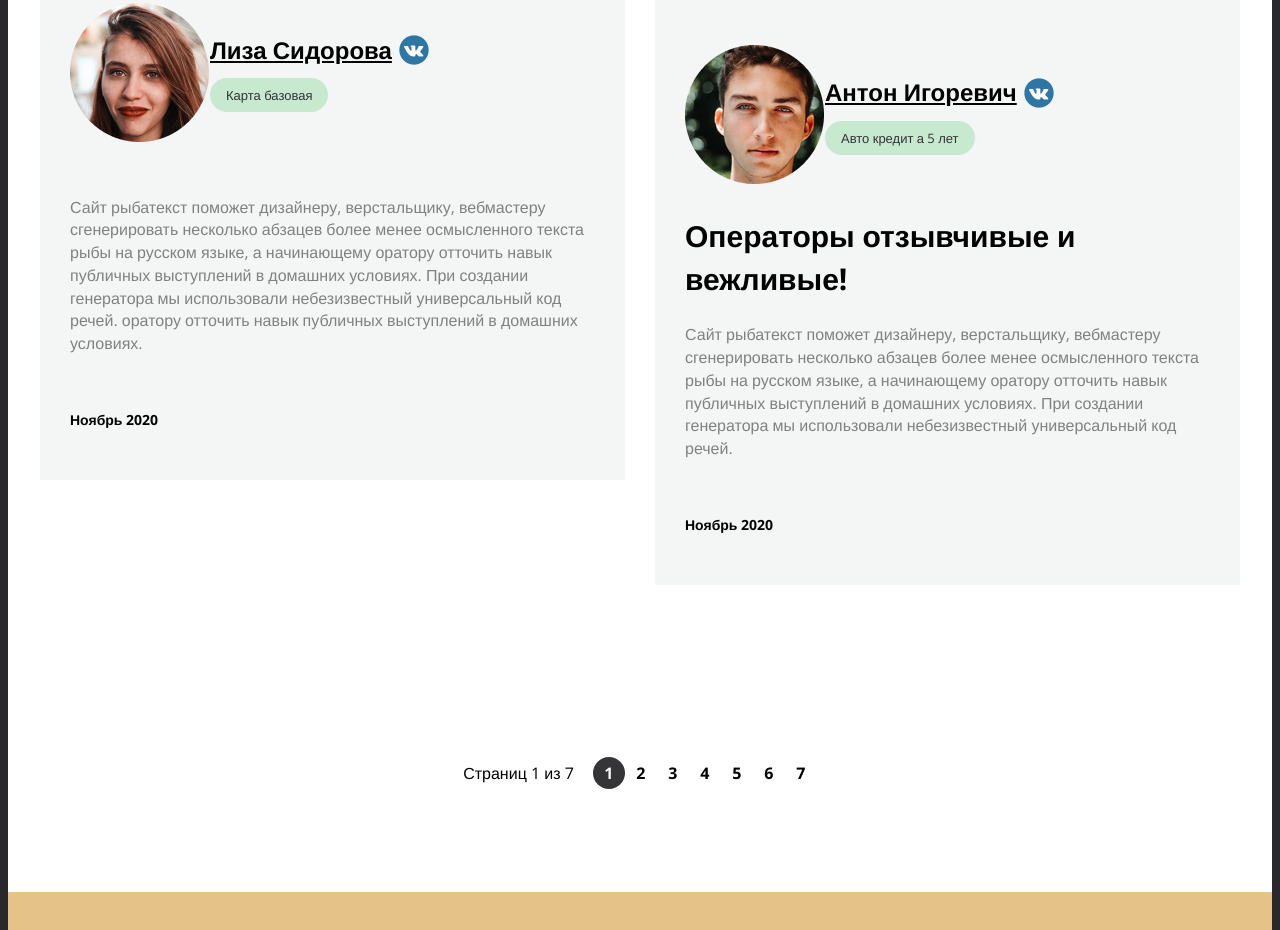
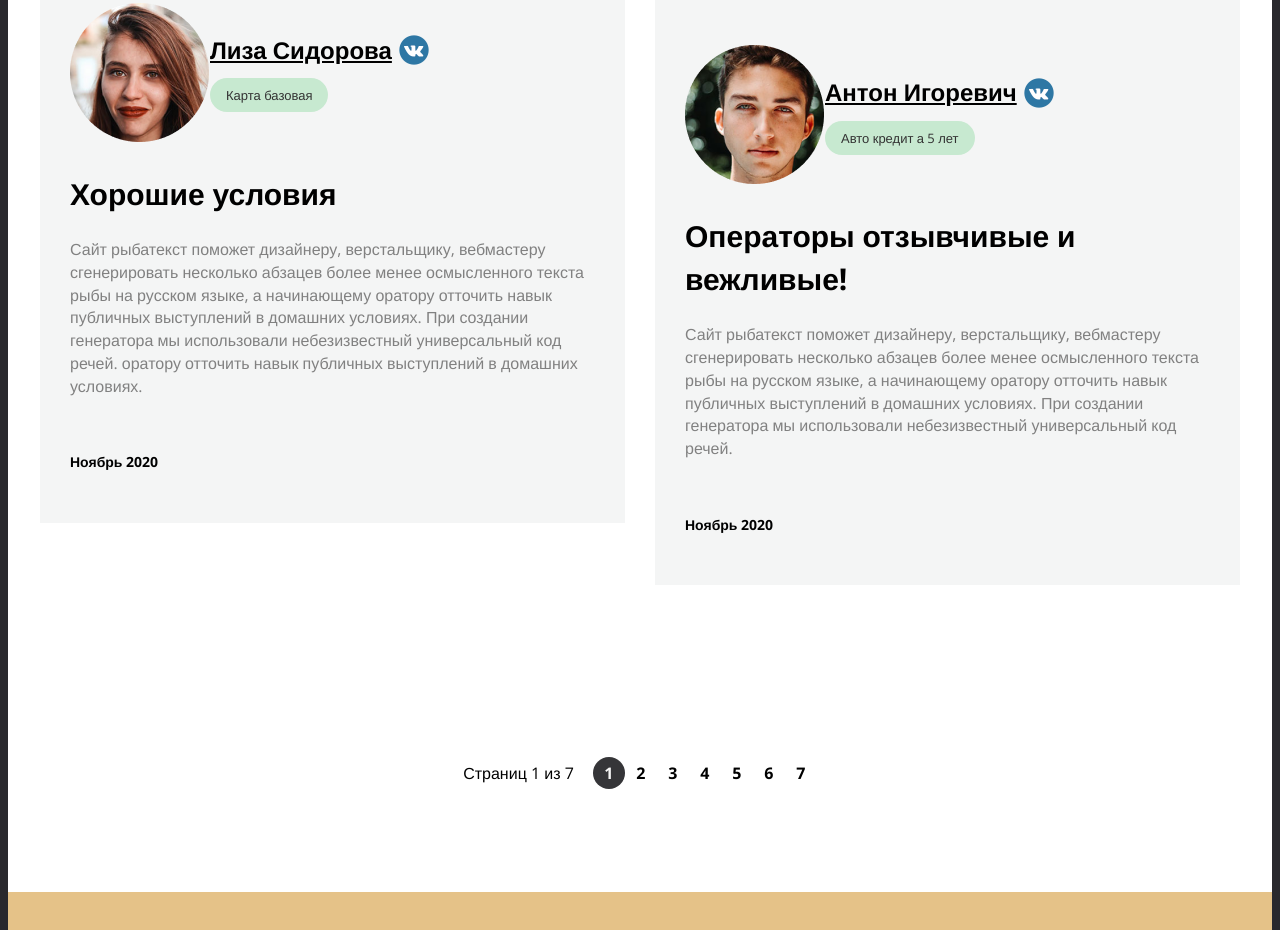
Before and after one commit to nerwozzzz/lion, a plain HTML site: page canciuses.html in a window 1280 px wide. Shown: the part 1083-2013 px from the top of the page. Drawn offline with nearby package versions, Linux system fonts and the light colour scheme.

Commit message:
Add files via upload

```diff
--- a/canciuses.html
+++ b/canciuses.html
@@ -122,7 +122,7 @@
                             </div>
                         </div>
                         <div class="review__content">
-                            <h3 class="review__title"></h3>
+                            <h3 class="review__title">Хорошие условия</h3>
                             <div class="review__content-text">
                                 <p>
                                     Сайт рыбатекст поможет дизайнеру,
```
